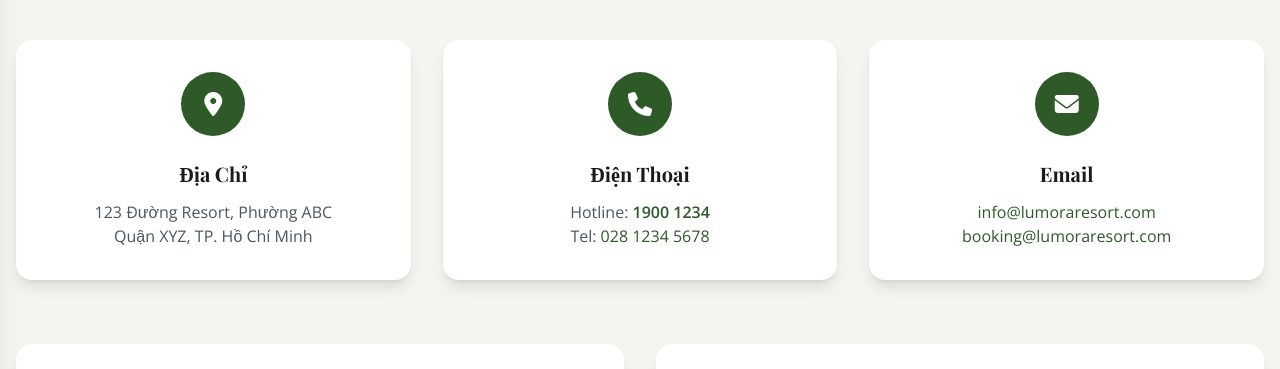
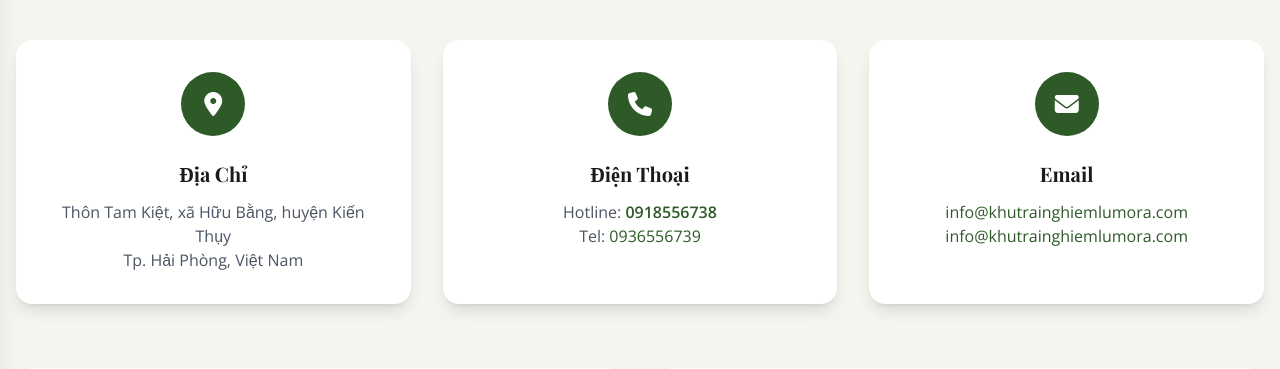
Before and after one commit to Kyslab/Lumora, a Flask app: page /contact in a window 1280 px wide. Shown: the part 424-793 px from the top of the page. Run offline with Flask 3, Linux system fonts and the light colour scheme; some libraries are stand-ins or nearby versions.

Commit message:
change email sdt

```diff
--- a/templates/base.html
+++ b/templates/base.html
@@ -267,7 +267,7 @@
         <nav class="container mx-auto px-4">
             <div class="flex items-center justify-between h-18 py-2">
                 <a href="/?lang={{ lang }}" class="flex items-center space-x-2 flex-shrink-0">
-                    <img src="{{ url_for('static', filename='images/logo.png') }}" alt="Lumora Resort" class="h-12 w-12 object-contain">
+                    <img src="{{ url_for('static', filename='images/logo.png') }}" alt="Lumora Resort" class="h-14 w-14 object-contain">
                     <div class="hidden sm:block">
                         <span class="text-2xl font-display font-bold text-primary">Lumora</span>
                         <span class="text-sm text-secondary ml-1">Resort</span>
@@ -459,11 +459,11 @@
                         </li>
                         <li class="flex items-center space-x-3">
                             <i class="fas fa-phone text-accent"></i>
-                            <span>0912121212</span>
+                            <span>0918556738 - 0936556739</span>
                         </li>
                         <li class="flex items-center space-x-3">
                             <i class="fas fa-envelope text-accent"></i>
-                            <span>info@lumoraresort.com</span>
+                            <span>info@khutrainghiemlumora.com</span>
                         </li>
                     </ul>
                 </div>
--- a/templates/contact.html
+++ b/templates/contact.html
@@ -28,7 +28,7 @@
                     <i class="fas fa-map-marker-alt text-2xl text-white"></i>
                 </div>
                 <h3 class="font-display font-bold text-xl mb-3">{{ 'Địa Chỉ' if lang == 'vi' else 'Address' }}</h3>
-                <p class="text-gray-600">123 Đường Resort, Phường ABC<br>Quận XYZ, TP. Hồ Chí Minh</p>
+                <p class="text-gray-600">Thôn Tam Kiệt, xã Hữu Bằng, huyện Kiến Thụy<br> Tp. Hải Phòng, Việt Nam</p>
             </div>
 
             <div class="bg-white p-8 rounded-2xl shadow-lg text-center">
@@ -36,8 +36,8 @@
                     <i class="fas fa-phone text-2xl text-white"></i>
                 </div>
                 <h3 class="font-display font-bold text-xl mb-3">{{ 'Điện Thoại' if lang == 'vi' else 'Phone' }}</h3>
-                <p class="text-gray-600">Hotline: <a href="tel:19001234" class="text-primary font-semibold">1900 1234</a></p>
-                <p class="text-gray-600">Tel: <a href="tel:02812345678" class="text-primary">028 1234 5678</a></p>
+                <p class="text-gray-600">Hotline: <a href="tel:0918556738" class="text-primary font-semibold">0918556738</a></p>
+                <p class="text-gray-600">Tel: <a href="tel:0936556739" class="text-primary">0936556739</a></p>
             </div>
 
             <div class="bg-white p-8 rounded-2xl shadow-lg text-center">
@@ -46,10 +46,10 @@
                 </div>
                 <h3 class="font-display font-bold text-xl mb-3">Email</h3>
                 <p class="text-gray-600">
-                    <a href="mailto:info@lumoraresort.com" class="text-primary">info@lumoraresort.com</a>
+                    <a href="mailto:info@lumoraresort.com" class="text-primary">info@khutrainghiemlumora.com</a>
                 </p>
                 <p class="text-gray-600">
-                    <a href="mailto:booking@lumoraresort.com" class="text-primary">booking@lumoraresort.com</a>
+                    <a href="mailto:info@khutrainghiemlumora.com" class="text-primary">info@khutrainghiemlumora.com</a>
                 </p>
             </div>
         </div>
--- a/templates/home.html
+++ b/templates/home.html
@@ -263,8 +263,8 @@
                 <a href="/contact?lang={{ lang }}#booking" class="bg-accent text-dark px-8 py-4 rounded-full font-semibold text-lg hover:bg-opacity-90 transition">
                     {{ 'Đặt Phòng Ngay' if lang == 'vi' else 'Book Now' }}
                 </a>
-                <a href="tel:19001234" class="border-2 border-white text-white px-8 py-4 rounded-full font-semibold text-lg hover:bg-white hover:text-dark transition">
-                    <i class="fas fa-phone mr-2"></i> 1900 1234
+                <a href="tel:0918556738" class="border-2 border-white text-white px-8 py-4 rounded-full font-semibold text-lg hover:bg-white hover:text-dark transition">
+                    <i class="fas fa-phone mr-2"></i> 0918556738
                 </a>
             </div>
 
--- a/templates/steam_register.html
+++ b/templates/steam_register.html
@@ -114,7 +114,7 @@
                                 <i class="fas fa-phone text-accent mt-1"></i>
                                 <div>
                                     <p class="font-medium">Hotline</p>
-                                    <p class="text-white/80">1900 1234</p>
+                                    <p class="text-white/80">0918556738</p>
                                 </div>
                             </li>
                             <li class="flex items-start space-x-3">
```
Also changed, not shown: static/images/logo.png, static/images/logo2.png (added).
